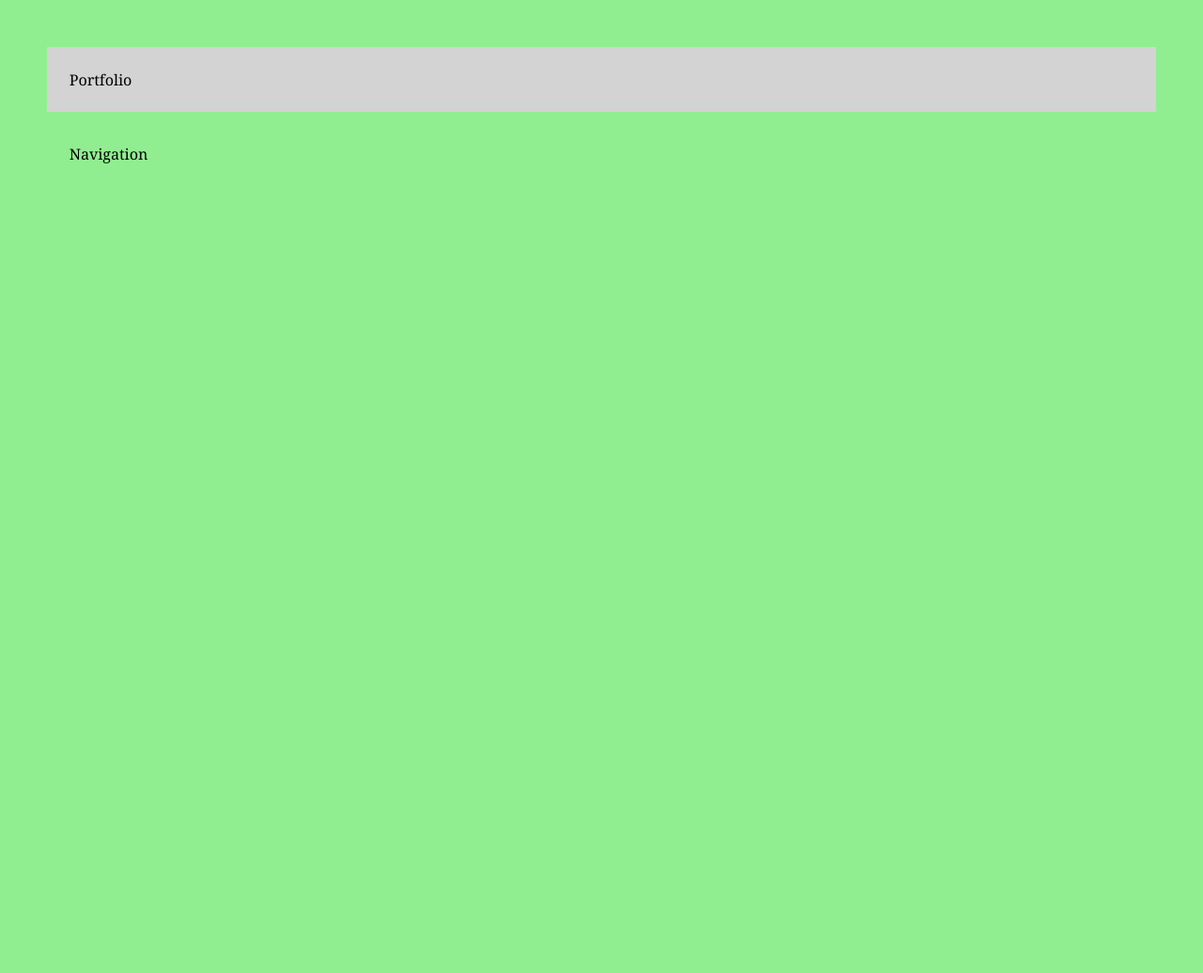
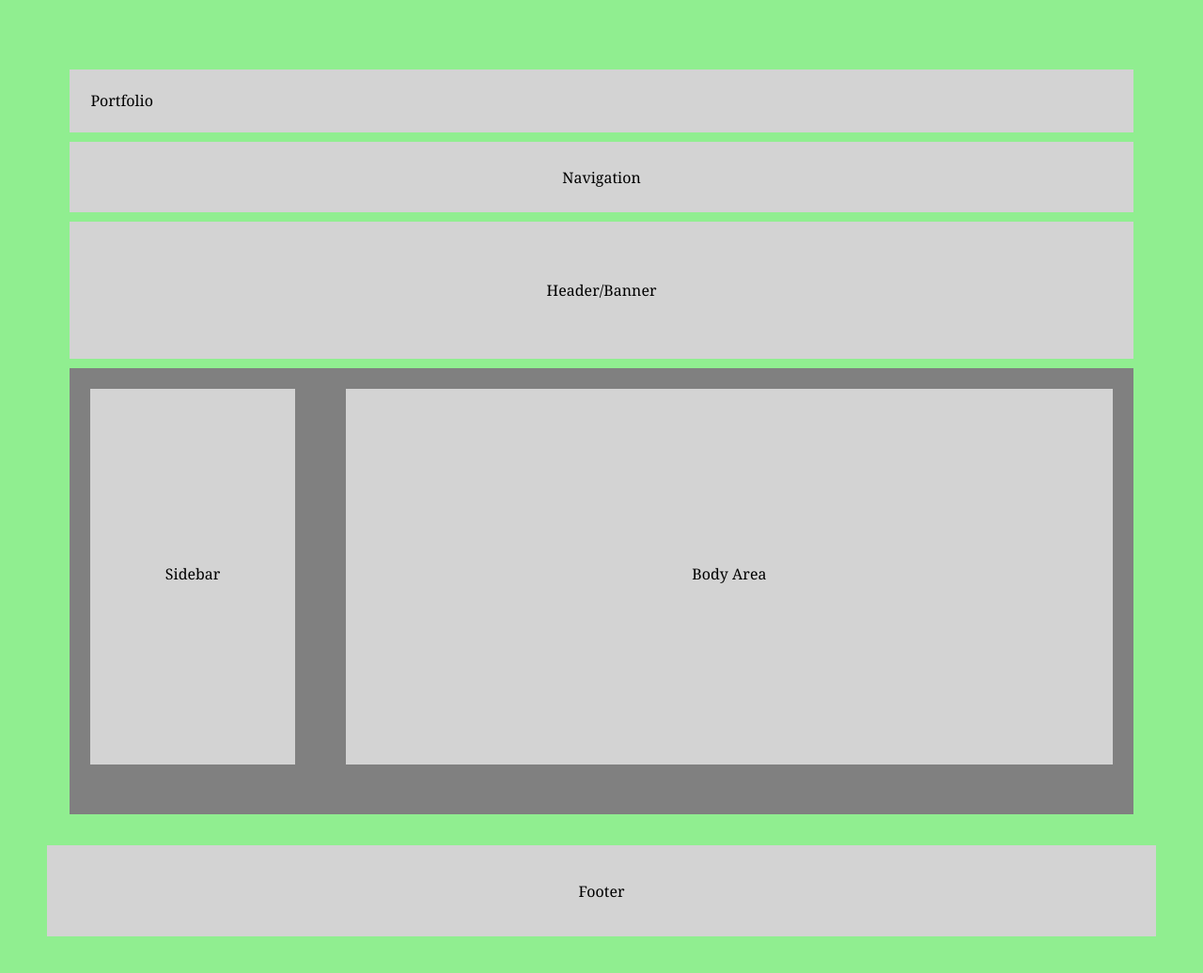
Before and after one commit to Taliwat/PortfolioProj, a plain HTML site: page index.html in a window 1280 px wide. Shown: the whole page at 94% size. Before the commit the page ends 800 px from the top, so only its background shows below. Drawn offline with Linux system fonts and the light colour scheme.

Commit message:
merged the css into the existing html

```diff
--- a/CSS/styles.css
+++ /dev/null
@@ -1,25 +0,0 @@
-* {
-    margin: 0px;
-    padding: 2%;
-    box-sizing: border-box;
-    font-family:Cambria, Cochin, Georgia, Times, 'Times New Roman', serif;
-    background-color: lightgreen;
-}
-
-.title {
-    width: 100%;
-    min-height: 50px;
-    background-color: lightgray;
-    padding-left: 2%;
-    margin-bottom: 10px
-
-};
-
-.navigation {
-    width: 100%;
-    min-height: 30px;
-    background-color: lightgray;
-    margin-bottom: 10px;
-    text-align: center;
-    line-height: 30px;
-};
--- a/index.html
+++ b/index.html
@@ -4,15 +4,122 @@
     <meta charset="UTF-8">
     <meta http-equiv="X-UA-Compatible" content="IE=edge">
     <meta name="viewport" content="width=device-width, initial-scale=1.0">
-    <link rel="stylesheet" href="CSS/styles.css" />
     <title>Portfolio Project</title>
+
+    <style type="text/css">
+        * {
+    margin: 0px;
+    padding: 2%;
+    box-sizing: border-box;
+    font-family:Cambria, Cochin, Georgia, Times, 'Times New Roman', serif;
+    background-color: lightgreen;
+}
+
+    .wrapper {
+        width: 100%;
+
+    };
+    </style>
+
+
+
 </head>
+
 <body>
+
+<div class="wrapper">
+
     <div class="title" >
+        <style>
+            .title {
+    width: 100%;
+    min-height: 50px;
+    background-color: lightgray;
+    padding-left: 2%;
+    margin-bottom: 10px
+
+};
+        </style>
         Portfolio
     </div>
-    <div class="navigation" >
+
+    <div class="nav" >
+        <style>
+        .nav {
+            width: 100%;
+            min-height: 30px;
+            background-color: lightgray;
+            margin-bottom: 10px;
+            text-align: center;
+            line-height: 30px;
+        };
+    </style>
         Navigation
+    </div>
+
+    <div class="header">
+        <style>
+            .header {
+    width: 100%;
+    min-height: 100px;
+    background-color: lightgray;
+    text-align: center;
+    line-height: 100px;
+    margin-bottom: 10px;
+};
+        </style>
+        Header/Banner
+    </div>
+
+    <div id="main" >
+        <style>
+            #main {
+                width: 100%;
+                background-color: gray;
+                min-height: 475px;
+                margin-bottom: 10px;
+            };
+
+        </style>
+        <div class="sidebar">
+            <style>
+                .sidebar {
+                    width: 20%;
+                    min-height: 400px;
+                    background-color: lightgray;
+                    float: left;
+                    text-align: center;
+                    line-height: 350px;
+                }
+            </style>
+            Sidebar
+        </div>
+        <div class="body">
+            <style>
+                .body {
+                    width: 75%;
+                    min-height: 400px;
+                    background-color: lightgray;
+                    float: right;
+                    text-align: center;
+                    line-height: 350px;
+                }
+            </style>
+            Body Area
+        </div>
+    </div>
+</div>
+    <div class="footer">
+        <style>
+            .footer {
+                width: 100%;
+                min-height: 50px;
+                background-color: lightgray;
+                text-align: center;
+                line-height: 50px;
+            };
+        </style>
+        Footer
     </div>
 </body>
 </html>
```
